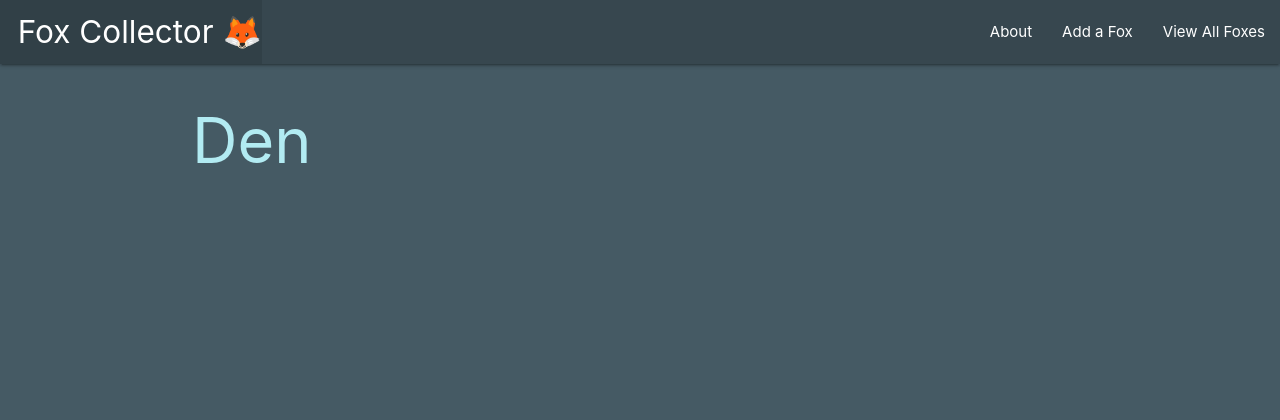
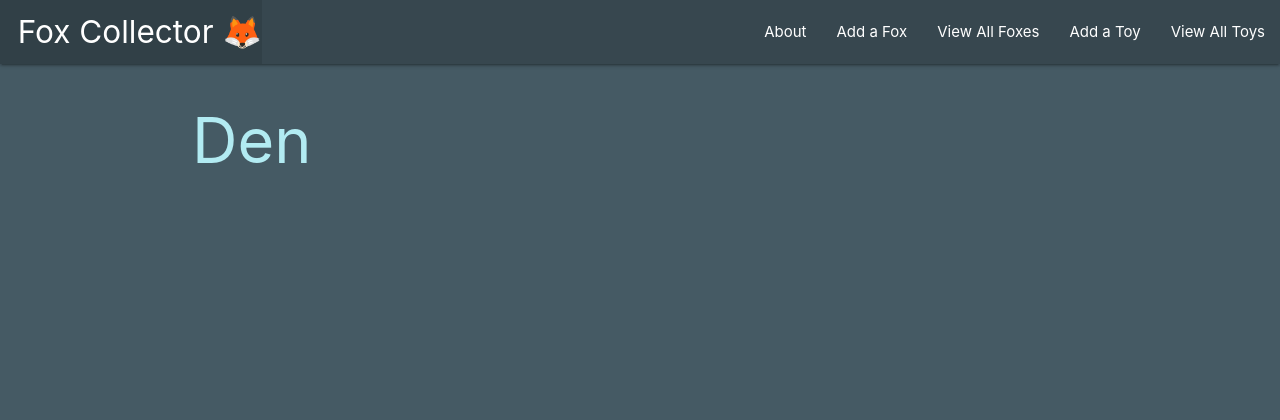
Before and after one commit to sdupree/fox-collector, a Django app: page / in a window 1280 px wide. Shown: the top 420 px of the page. Run offline with Django 3.2, Linux system fonts and the light colour scheme.

Commit message:
Complete lab 5 requirements.

```diff
--- a/main_app/templates/base.html
+++ b/main_app/templates/base.html
@@ -22,7 +22,9 @@
           <li><a href="{% url 'about' %}">About</a></li>
           <li><a href="{% url 'foxes_create' %}">Add a Fox</a></li>
           <li><a href="{% url 'index' %}">View All Foxes</a></li>
-        </ul>
+          <li><a href="{% url 'toys_create' %}">Add a Toy</a></li>
+          <li><a href="{% url 'toys_index' %}">View All Toys</a></li>
+</ul>
       </div>
     </nav>
   </header>
--- a/main_app/urls.py
+++ b/main_app/urls.py
@@ -10,4 +10,10 @@ urlpatterns = [
   path('foxes/<int:pk>/update/', views.FoxUpdate.as_view(), name='foxes_update'),
   path('foxes/<int:pk>/delete/', views.FoxDelete.as_view(), name='foxes_delete'),
   path('foxes/<int:fox_id>/add_feeding/', views.add_feeding, name='add_feeding'),
+  path('foxes/<int:fox_id>/assoc_toy/<int:toy_id>/', views.assoc_toy, name='assoc_toy'),
+  path('toys/', views.ToyList.as_view(), name='toys_index'),
+  path('toys/<int:pk>/', views.ToyDetail.as_view(), name='toys_detail'),
+  path('toys/create/', views.ToyCreate.as_view(), name='toys_create'),
+  path('toys/<int:pk>/update/', views.ToyUpdate.as_view(), name='toys_update'),
+  path('toys/<int:pk>/delete/', views.ToyDelete.as_view(), name='toys_delete'),
 ]
--- a/main_app/views.py
+++ b/main_app/views.py
@@ -1,6 +1,7 @@
 from django.shortcuts import render, redirect
 from django.views.generic.edit import CreateView, UpdateView, DeleteView
-from .models import Fox
+from django.views.generic import ListView, DetailView
+from .models import Fox, Toy
 from .forms import FeedingForm
 
 # Define the home view
@@ -18,10 +19,12 @@ def foxes_detail(request, fox_id):
   fox = Fox.objects.get(id=fox_id)
   # instantiate FeedingForm to be rendered in the detail.html template
   feeding_form = FeedingForm()
-  # Find all toys not associated with this cat.
+  toys_fox_doesnt_have = Toy.objects.exclude(id__in=fox.toys.all().values_list('id'))
+
   return render(request, 'foxes/detail.html', {
     'fox': fox,
     'feeding_form': feeding_form,
+    'toys': toys_fox_doesnt_have,
   })
 
 class FoxCreate(CreateView):
@@ -45,3 +48,25 @@ def add_feeding(request, fox_id):
     new_feeding.fox_id = fox_id
     new_feeding.save()
   return redirect('foxes_detail', fox_id=fox_id)
+
+class ToyList(ListView):
+  model = Toy
+
+class ToyDetail(DetailView):
+  model = Toy
+
+class ToyCreate(CreateView):
+  model = Toy
+  fields = '__all__'
+
+class ToyUpdate(UpdateView):
+  model = Toy
+  fields = ['name', 'color']
+
+class ToyDelete(DeleteView):
+  model = Toy
+  success_url = '/toys/'
+
+def assoc_toy(request, fox_id, toy_id):
+  Fox.objects.get(id=fox_id).toys.add(toy_id)
+  return redirect('foxes_detail', fox_id=fox_id)
```
Also changed, not shown: main_app/models.py (+12 -0 lines), main_app/templates/foxes/detail.html (+42 -0 lines).
